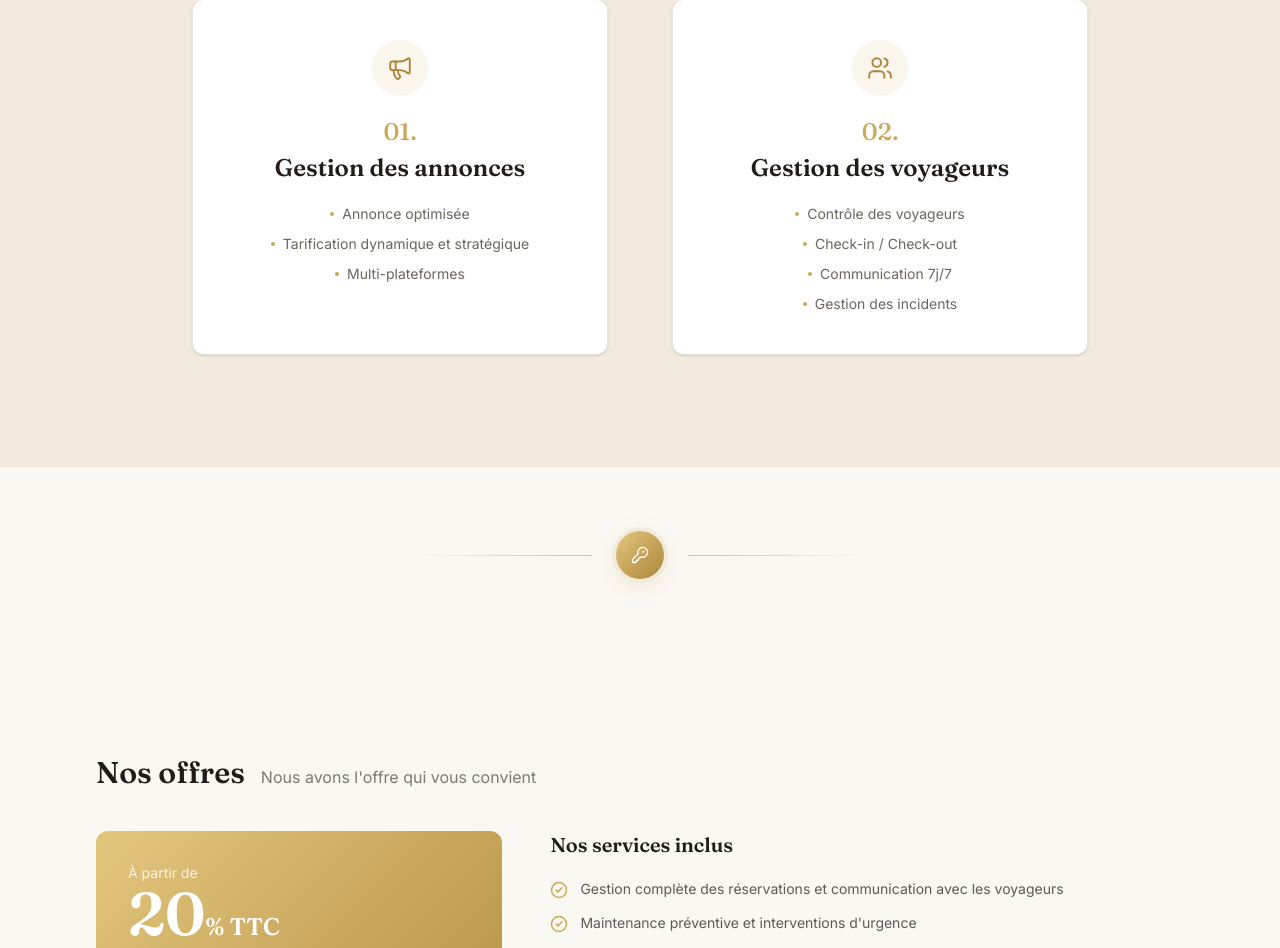
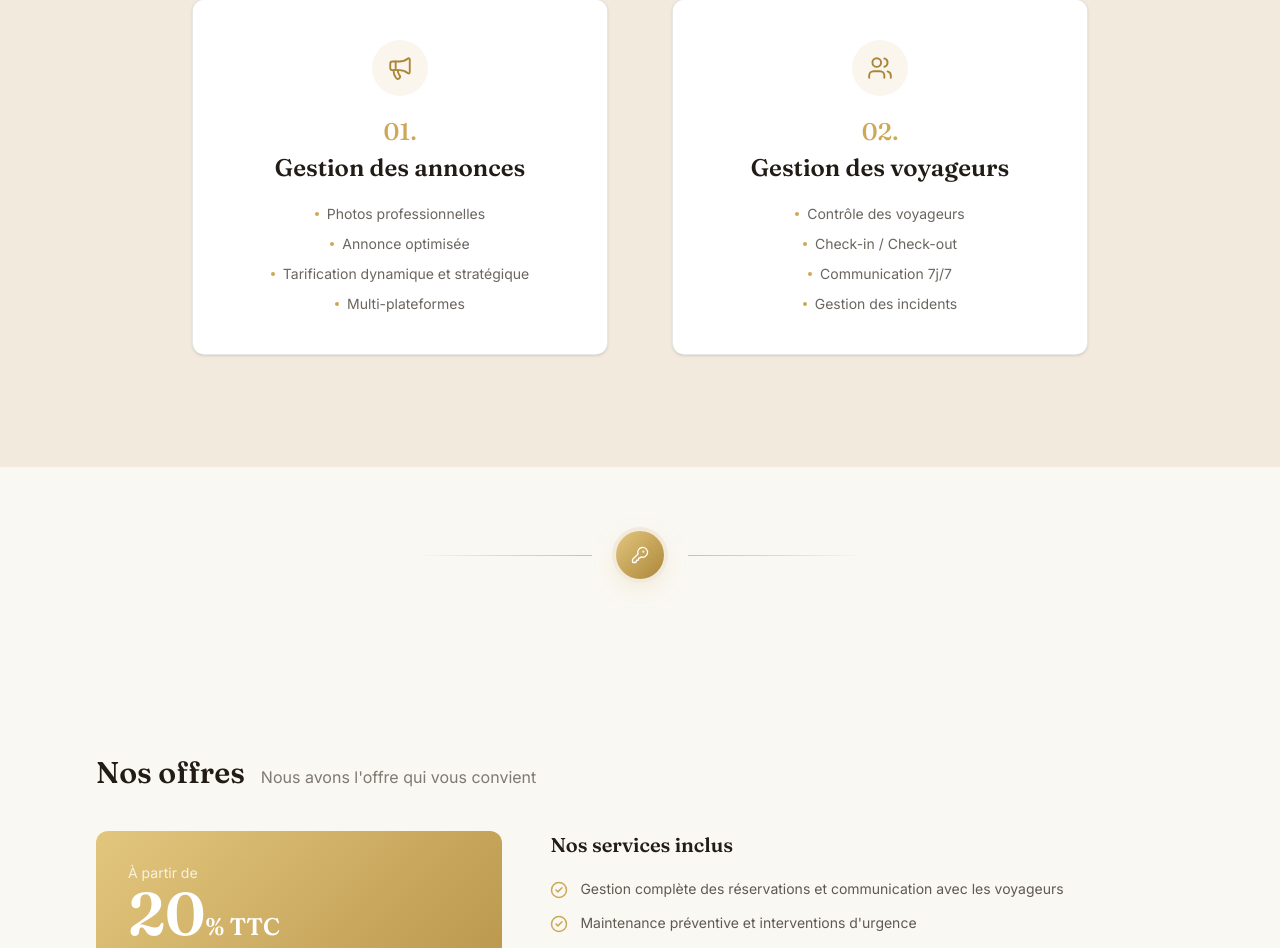
Before and after one commit to matheojouan2000-code/Site-conciergerie, a React (Vite) app: page / in a window 1280 px wide. Shown: the part 1172-2120 px from the top of the page. Built offline with nearby package versions, Linux system fonts and the light colour scheme.

Commit message:
Re-add Photos professionnelles to listing management services

```diff
--- a/src/components/sections/Services.tsx
+++ b/src/components/sections/Services.tsx
@@ -5,7 +5,7 @@ const SERVICES = [
     number: "01",
     icon: Megaphone,
     title: "Gestion des annonces",
-    items: ["Annonce optimisée", "Tarification dynamique et stratégique", "Multi-plateformes"],
+    items: ["Photos professionnelles", "Annonce optimisée", "Tarification dynamique et stratégique", "Multi-plateformes"],
   },
   {
     number: "02",
```
